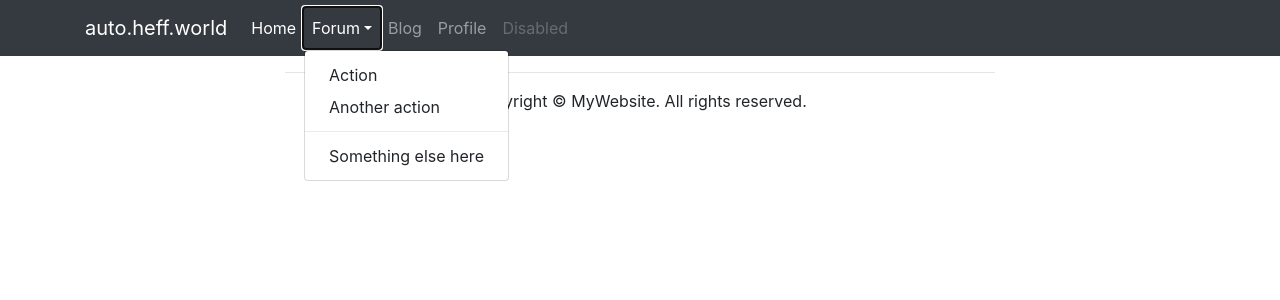
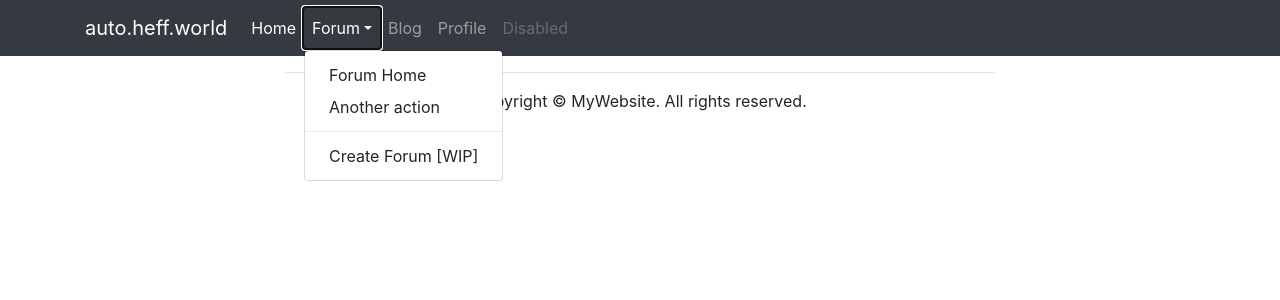
Before and after one commit to jjheffernan/Django-Auto-Forum, a Django app: page /blog/1/ in a window 1280 px wide, after a click on "Forum". Shown: the top 300 px of the page. Run offline with Django 4.2, Linux system fonts and the light colour scheme; data that the repository does not hold is empty.

Commit message:
updated formatting, updated buttons to redirect to features

```diff
--- a/forum_base/templates/base.html
+++ b/forum_base/templates/base.html
@@ -1,3 +1,4 @@
+<!-- forum_base/templates/base.html -->
 <link rel="stylesheet" href="https://cdn.jsdelivr.net/npm/bootstrap@4.1.3/dist/css/bootstrap.min.css" integrity="sha384-MCw98/SFnGE8fJT3GXwEOngsV7Zt27NXFoaoApmYm81iuXoPkFOJwJ8ERdknLPMO" crossorigin="anonymous">
 
 <!-- navbar content -->
@@ -39,7 +40,7 @@
 <!--    </nav>-->
 
         <!-- Logo button -->
-        <a class="navbar-brand" href="{% url 'project_index' %}">auto.heff.world</a>
+        <a class="navbar-brand" href="{% url 'homepage' %}">auto.heff.world</a>
         <button class="navbar-toggler" type="button" data-toggle="collapse" data-target="#navbarSupportedContent" aria-controls="navbarSupportedContent" aria-expanded="false" aria-label="Toggle navigation">
             <span class="navbar-toggler-icon"></span>
         </button>
@@ -55,10 +56,10 @@
                 <li class="nav-item dropdown">
                 <a class="nav-link dropdown-toggle" href="#" id="navbarDropdown" role="button" data-toggle="dropdown" aria-haspopup="true" aria-expanded="false">Forum</a>
                 <div class="dropdown-menu" aria-labelledby="navbarDropdown">
-                  <a class="dropdown-item" href="#">Action</a>
+                  <a class="dropdown-item" href="#">Forum Home</a>
                   <a class="dropdown-item" href="#">Another action</a>
                   <div class="dropdown-divider"></div>
-                  <a class="dropdown-item" href="#">Something else here</a>
+                  <a class="dropdown-item" href="#">Create Forum [WIP]</a>
                 </div>
                 </li>
                 <!-- Blog Button -->
```
